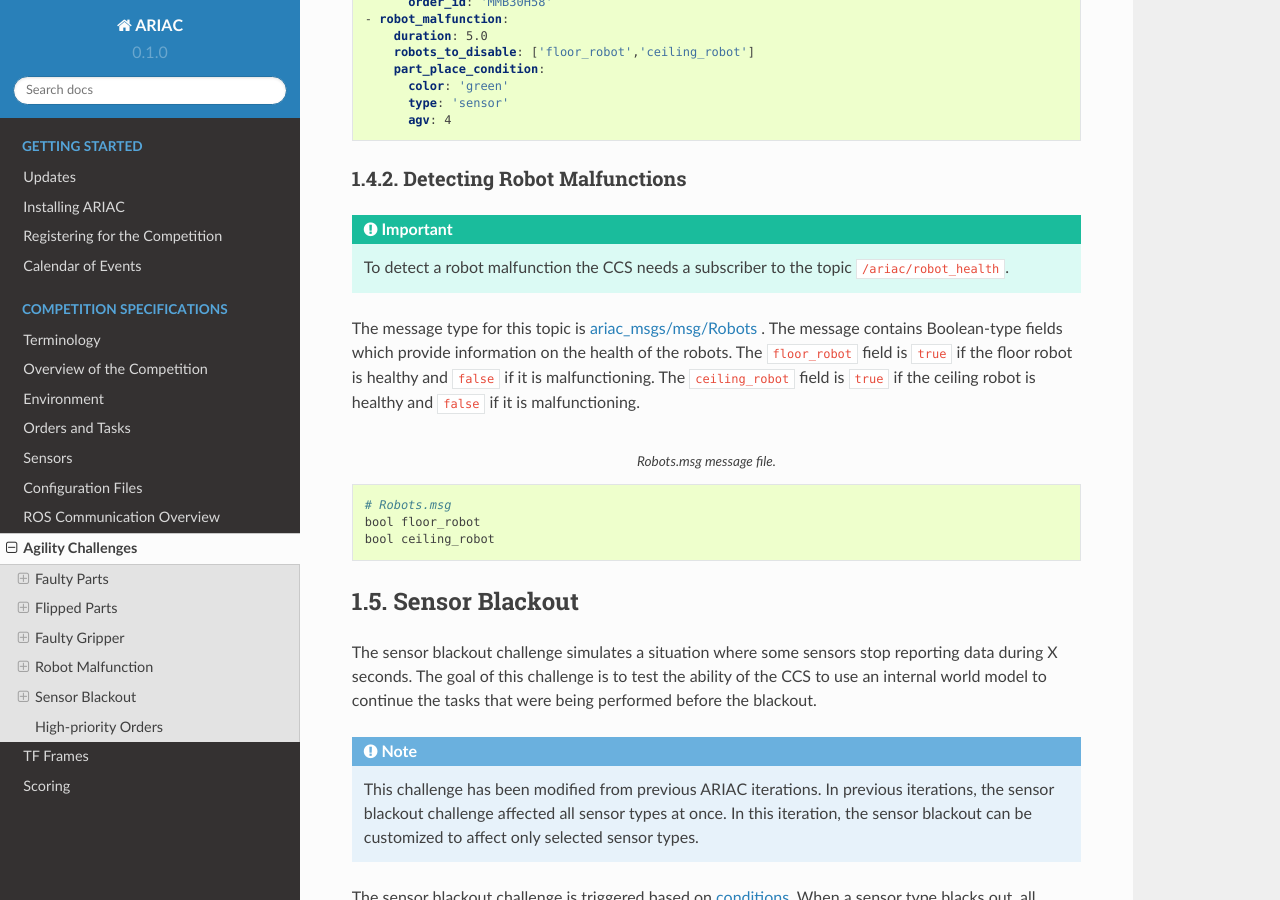
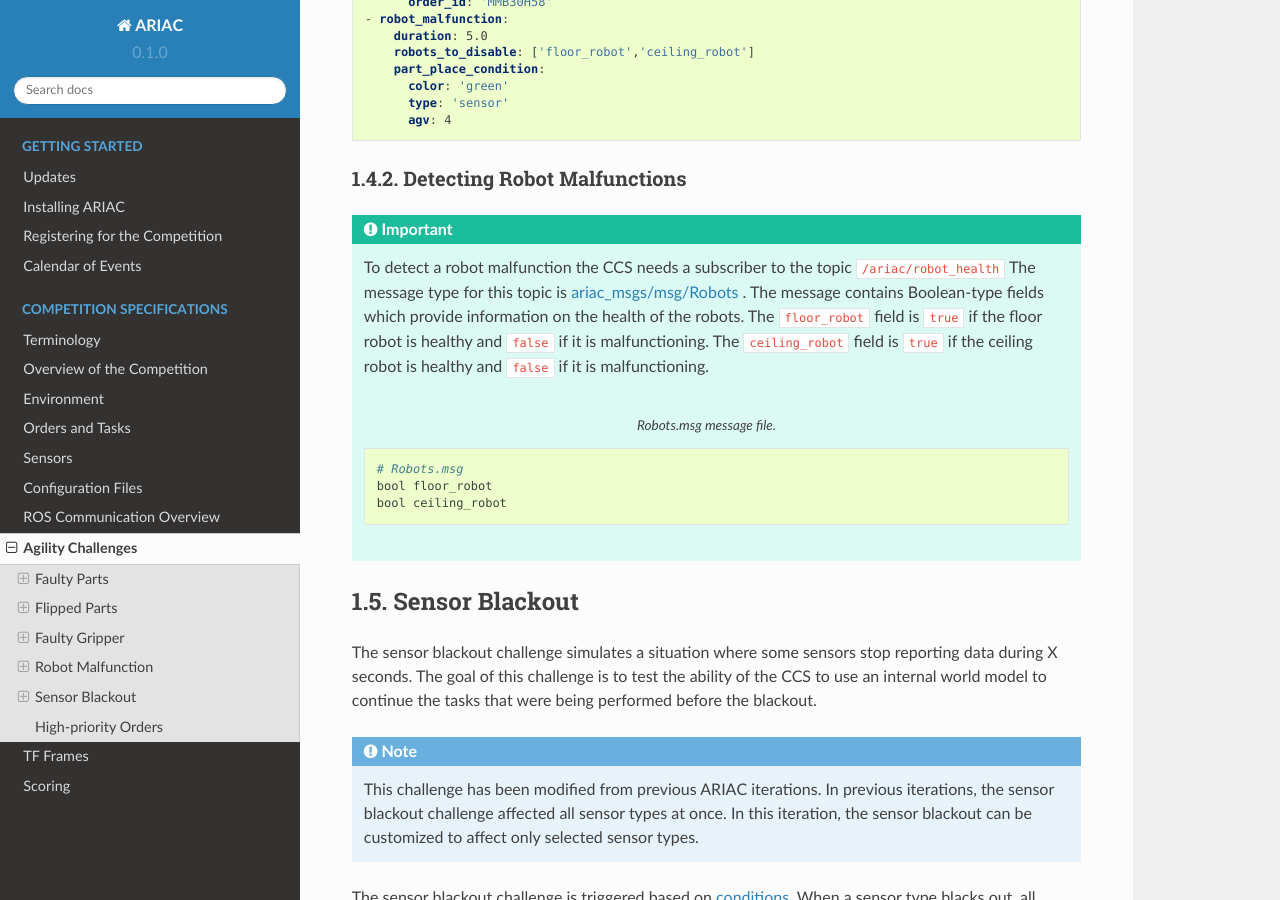
Before and after one commit to usnistgov/ARIAC, a Sphinx documentation site: the page built from docs/competition/challenges.rst, in a window 1280 px wide and 900 px high, scrolled down 5020 px. Built offline with Sphinx 7.4.7 and the Read the Docs theme 2.0.0, drawn with Linux system fonts in a browser that asks for light colours.

```diff
--- a/docs/competition/challenges.rst
+++ b/docs/competition/challenges.rst
@@ -245,17 +245,15 @@
 -----------------------------
 
 .. important::
-  To detect a robot malfunction the CCS needs a subscriber to the topic ``/ariac/robot_health``.
+  To detect a robot malfunction the CCS needs a subscriber to the topic ``/ariac/robot_health`` The message type for this topic is :ref:`ariac_msgs/msg/Robots<robots-health>` . The message contains Boolean-type fields which provide information on the health of the robots. The ``floor_robot`` field is ``true`` if the floor robot is healthy and ``false`` if it is malfunctioning. The ``ceiling_robot`` field is ``true`` if the ceiling robot is healthy and ``false`` if it is malfunctioning.
 
-The message type for this topic is :ref:`ariac_msgs/msg/Robots<robots-health>` . The message contains Boolean-type fields which provide information on the health of the robots. The ``floor_robot`` field is ``true`` if the floor robot is healthy and ``false`` if it is malfunctioning. The ``ceiling_robot`` field is ``true`` if the ceiling robot is healthy and ``false`` if it is malfunctioning.
+  .. code-block:: bash
+    :caption: Robots.msg message file.
+    :name: robots-health
 
-.. code-block:: bash
-  :caption: Robots.msg message file.
-  :name: robots-health
-
-  # Robots.msg
-  bool floor_robot
-  bool ceiling_robot
+    # Robots.msg
+    bool floor_robot
+    bool ceiling_robot
 
 
 .. _target to sensor blackout:
```
